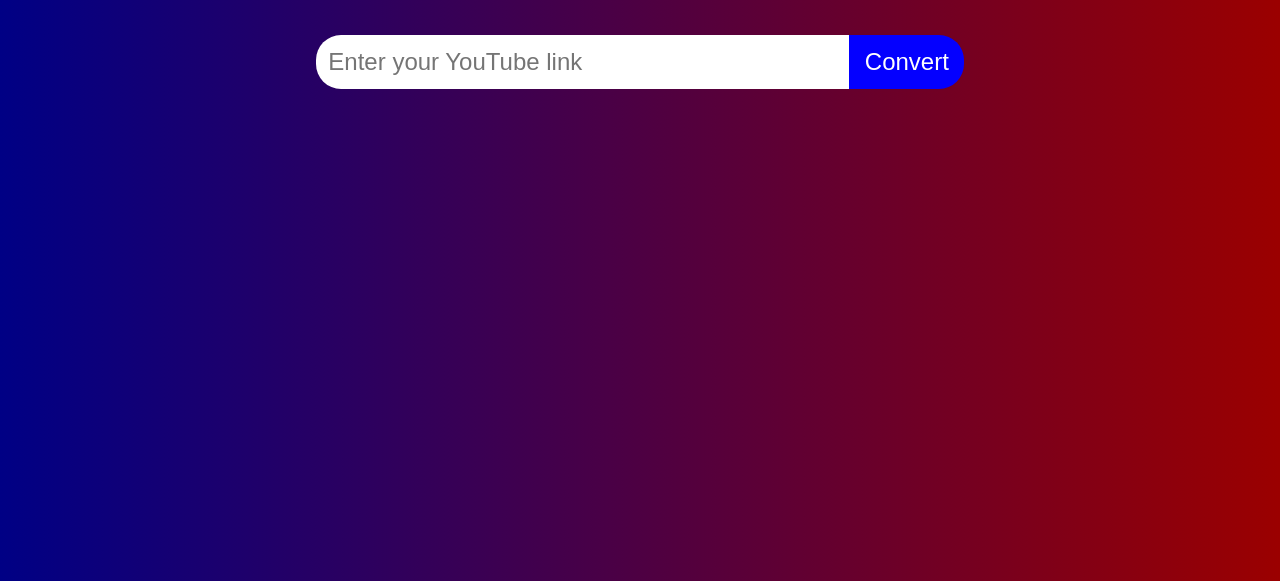
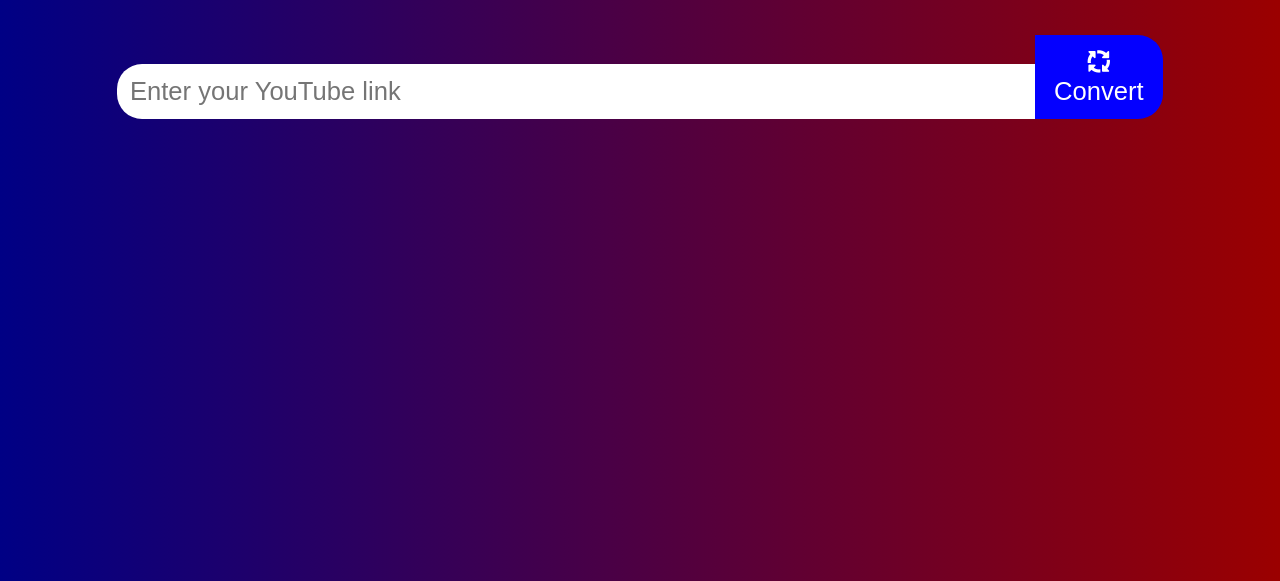
Before and after one commit to Splashcard04/yttomp3, a plain HTML site: page index.html in a window 1280 px wide. Shown: the part 219-800 px from the top of the page. Drawn offline with nearby package versions, Linux system fonts and the light colour scheme.

Commit message:
look changes :D

```diff
--- a/index.html
+++ b/index.html
@@ -3,9 +3,16 @@
 <head>
     <meta charset="UTF-8">
     <meta name="viewport" content="width=device-width, initial-scale=1.0">
-    <title>Document</title>
+    <title>Youtube To MP3 Converter</title>
     <script src="https://ajax.googleapis.com/ajax/libs/jquery/3.7.1/jquery.min.js"></script>
+    <link rel="stylesheet" href="https://cdnjs.cloudflare.com/ajax/libs/font-awesome/6.5.1/css/all.min.css" integrity="sha512-DTOQO9RWCH3ppGqcWaEA1BIZOC6xxalwEsw9c2QQeAIftl+Vegovlnee1c9QX4TctnWMn13TZye+giMm8e2LwA==" crossorigin="anonymous" referrerpolicy="no-referrer" />
     <link rel="stylesheet" href="./style.css">
+    <link rel="icon" type="image/x-icon" href="./assets/icon.png">
+    <meta content="Youtube To MP3 Converter | Splashcard" property="og:title" />
+    <meta content="Convert infinite youtube videos and download them as MP3 completely free!" property="og:description" />
+    <meta content="/index.html" property="og:url" />
+    <meta content="./assets/embed.png" property="og:image" />
+    <meta content="##1100ff" data-react-helmet="true" name="theme-color" />
 </head>
 <body>
 
@@ -15,7 +22,7 @@
 
     <div class="input-container">
         <input type="text" id="link" placeholder="Enter your YouTube link">
-        <button id="convert">Convert</button>
+        <button id="convert"><i class="fa-solid fa-arrows-spin"></i> Convert</button>
     </div>
 
     <div id="result-container">
--- a/script.js
+++ b/script.js
@@ -51,6 +51,6 @@
         margin-right: auto;
         cursor:pointer;
         margin-top: 2%;'
-        >Download</button>`;
+        ><i class="fa-solid fa-circle-down"></i> Download</button>`;
     });
 })
--- a/style.css
+++ b/style.css
@@ -19,10 +19,10 @@
 }
 
 #link {
-    font-size: x-large;
+    font-size: 160%;
     padding: 1%;
     margin-right: -4px;
-    width: 40%;
+    width: 70%;
     border-top-left-radius: 25px;
     border-bottom-left-radius: 25px;
     border: none;
@@ -30,7 +30,7 @@
 }
 
 #convert {
-    font-size: x-large;
+    font-size: 160%;
     padding: 1%;
     margin-left: -4px;
     border-top-right-radius: 25px;
@@ -39,7 +39,7 @@
     cursor: pointer;
     background-color: rgb(4, 0, 255);
     color: white;
-    width: 9%;
+    width: 10%;
     cursor: pointer;
 }
 
```
Also changed, not shown: assets/embed.png (added), assets/icon.png (added).
